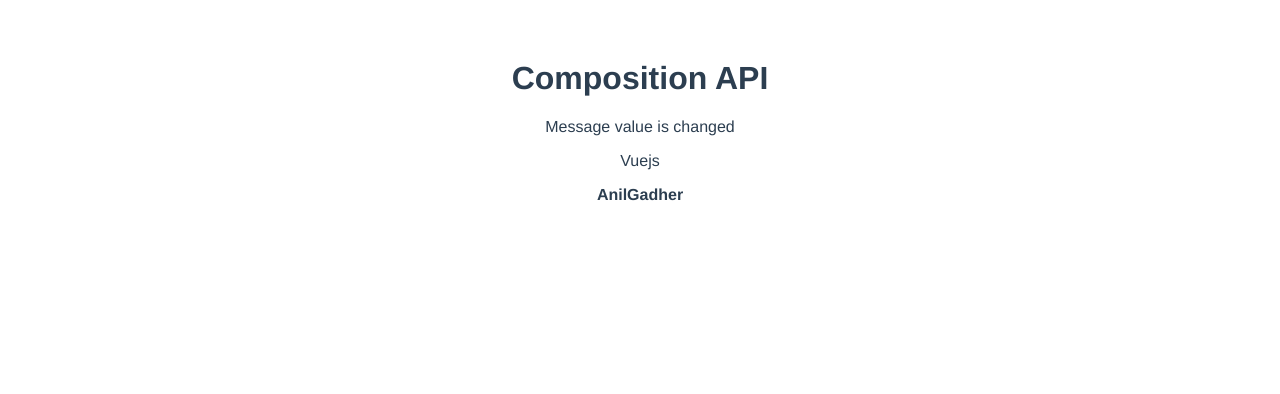
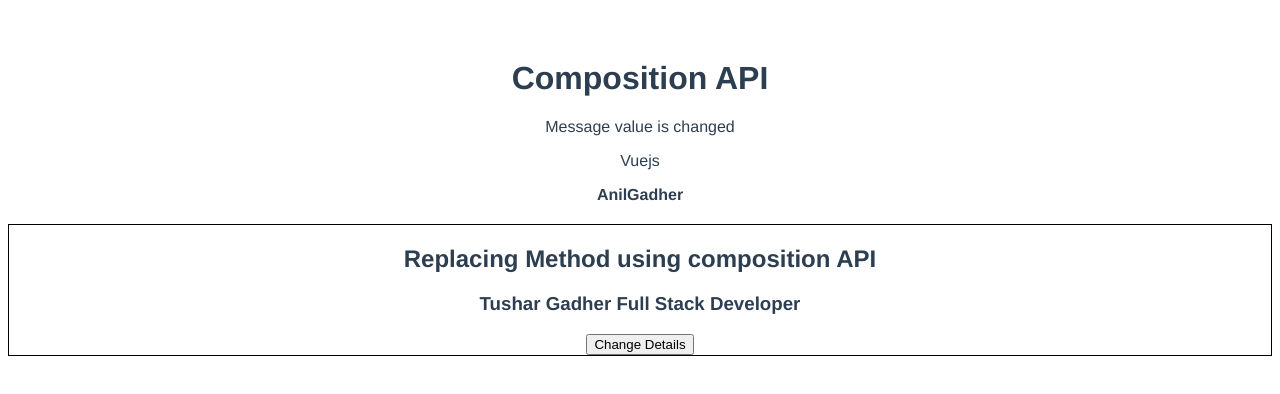
Before and after one commit to tushargadher/VueJs, a Vue app in the folder composition-api/: page / in a window 1280 px wide. Shown: the top 394 px of the page. Built offline with nearby package versions, Linux system fonts and the light colour scheme.

Commit message:
replacing method usnig composition API

```diff
--- a/composition-api/src/App.vue
+++ b/composition-api/src/App.vue
@@ -1,14 +1,17 @@
 <template>
   <HelloWorld id="myComponent"></HelloWorld>
+  <Method></Method>
 </template>
 
 <script>
 import HelloWorld from "./components/HelloWorld.vue";
+import Method from "./components/Method.vue";
 
 export default {
   name: "App",
   components: {
     HelloWorld,
+    Method,
   },
 };
 </script>
--- /dev/null
+++ b/composition-api/src/components/Method.vue
@@ -0,0 +1,38 @@
+<template>
+  <div class="container">
+    <h2>Replacing Method using composition API</h2>
+
+    <h3>{{ name }} {{ role }}</h3>
+    <button @click="handleClick">Change Details</button>
+  </div>
+</template>
+
+<script>
+/* eslint-disable */
+import { reactive, toRefs } from "vue";
+export default {
+  name: "Method",
+  setup() {
+    let state = reactive({
+      name: "Tushar Gadher",
+      role: "Full Stack Developer",
+    });
+
+    function handleClick() {
+      state.role = "VueJs Developer";
+    }
+    return {
+      //toRefs allow as to bind firstname and lastlast without use of state.
+      ...toRefs(state),
+      handleClick,
+    };
+  },
+};
+</script>
+
+<style scoped>
+.container {
+  border: 1px solid black;
+  margin-top: 20px;
+}
+</style>
```
